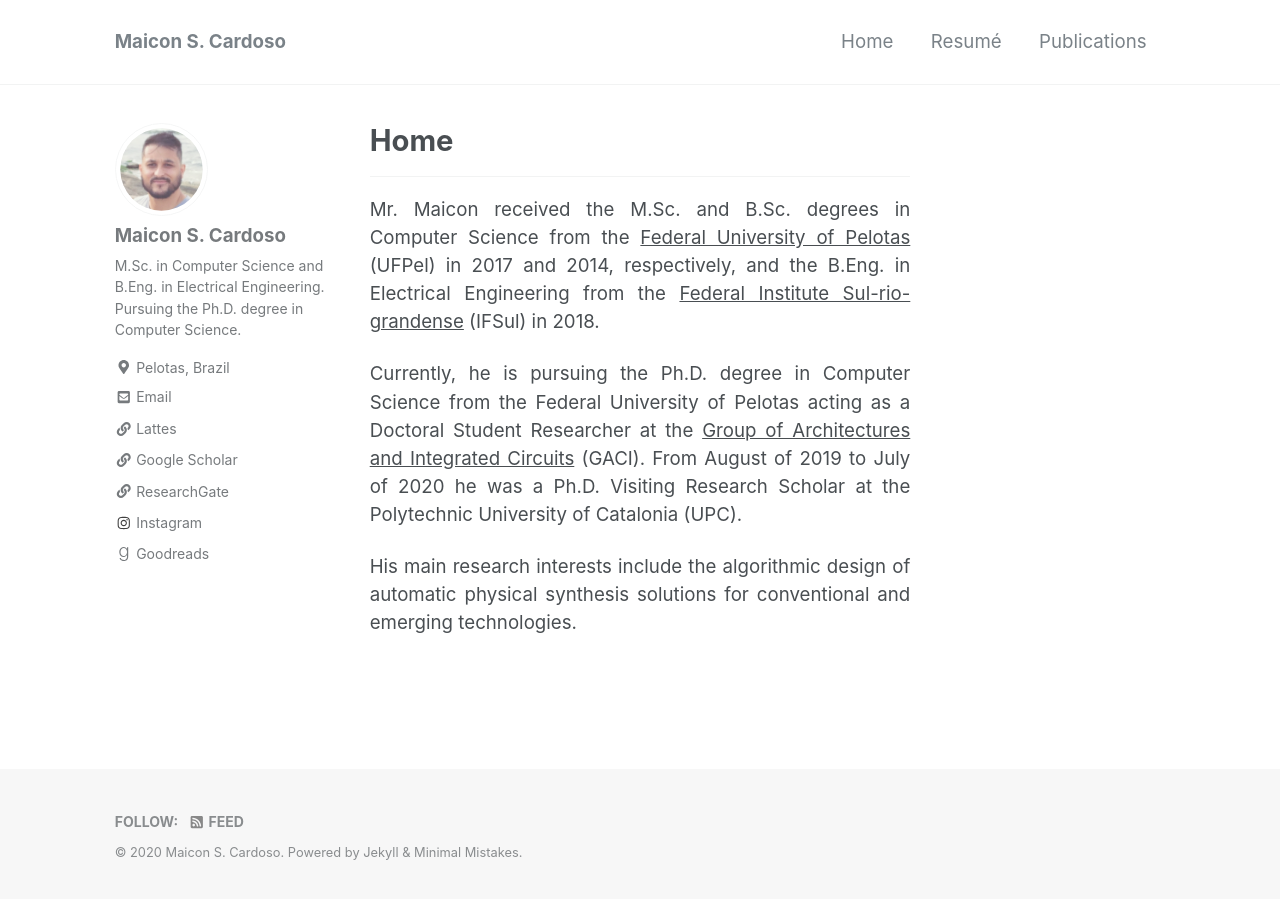
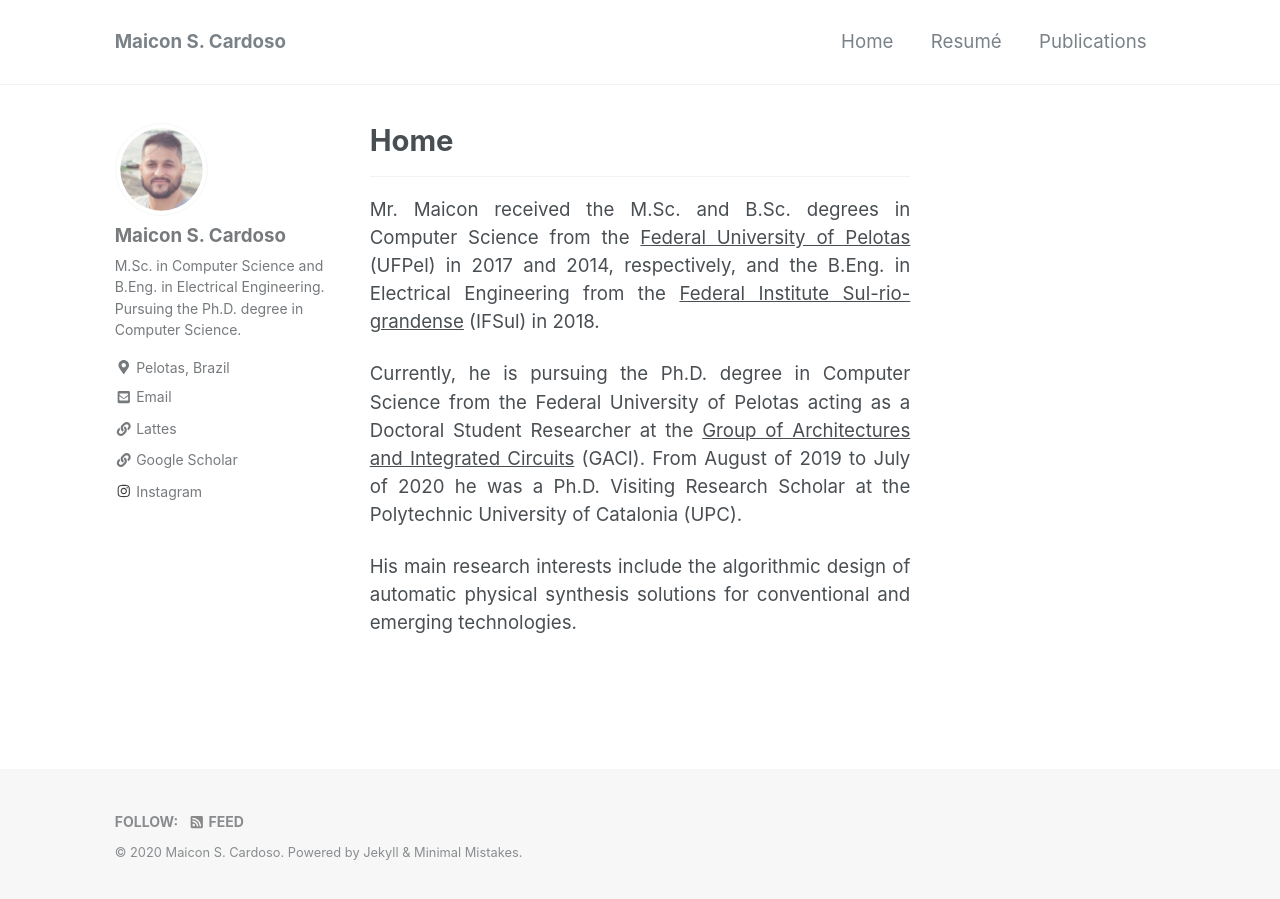
Before and after one commit to maiconsc/me, a Jekyll site: the page built from index.MD, in a window 1280 px wide. Built offline with Jekyll 4.4.1, drawn with Linux system fonts in a browser that asks for light colours; nearby versions of some CDN libraries; our own code applies the rules of GitHub Pages for plain Markdown files.

Commit message:
Update author-profile.html
removing researchgate and goodreads.

```diff
--- a/_includes/author-profile.html
+++ b/_includes/author-profile.html
@@ -74,12 +74,6 @@
       <li>
         <a href="https://scholar.google.com.br/citations?user=J_F5eSsAAAAJ&hl" target="_blank">
           <i class="fas fa-fw fa-link" aria-hidden="true"></i> Google Scholar
-        </a>
-      </li>
-
-      <li>
-        <a href="https://researchgate.net/profile/Maicon_Cardoso" target="_blank">
-          <i class="fas fa-fw fa-link" aria-hidden="true"></i> ResearchGate
         </a>
       </li>
 
@@ -275,12 +269,6 @@
         </li>
       {% endif %}
 
-      <li>
-        <a href="https://goodreads.com/maiconsc" target="_blank">
-          <i class="fab fa-fw fa-goodreads-g" aria-hidden="true"></i> Goodreads
-        </a>
-      </li>
-
     </ul>
   </div>
 </div>
```
